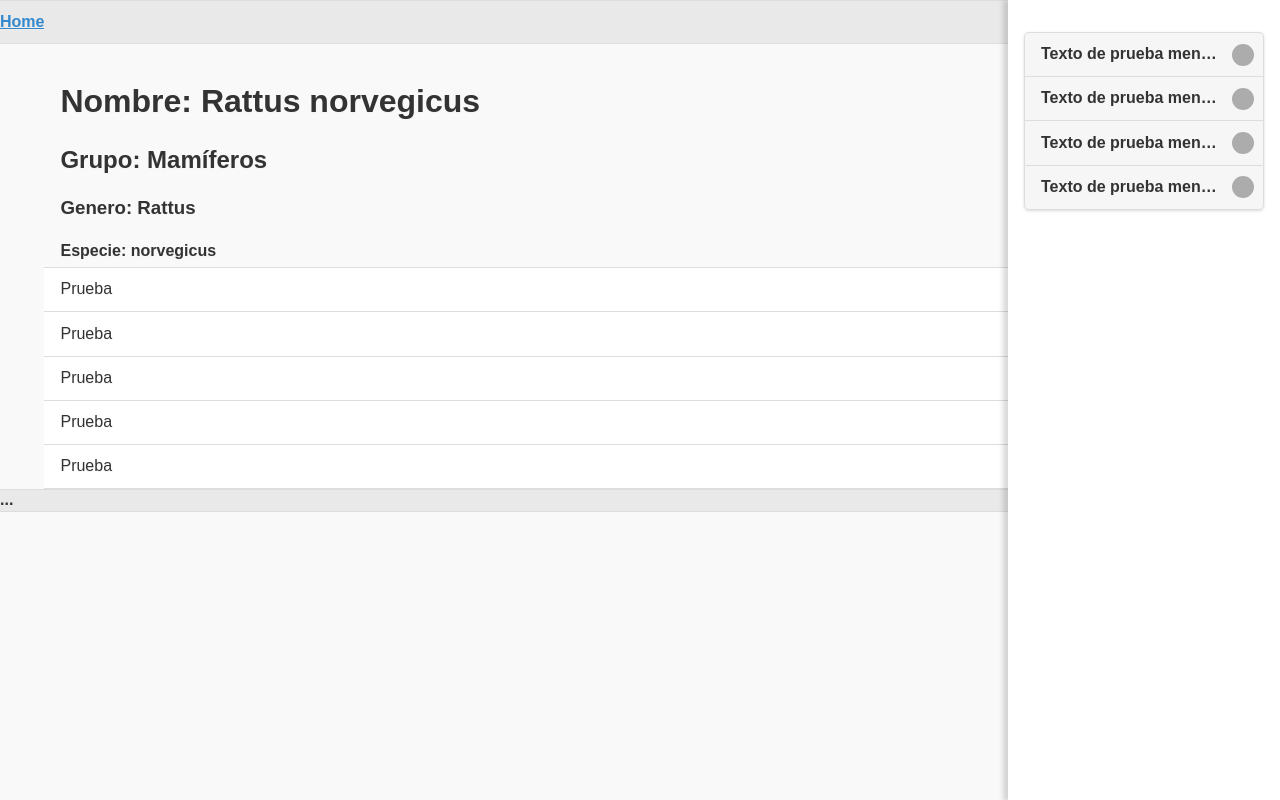
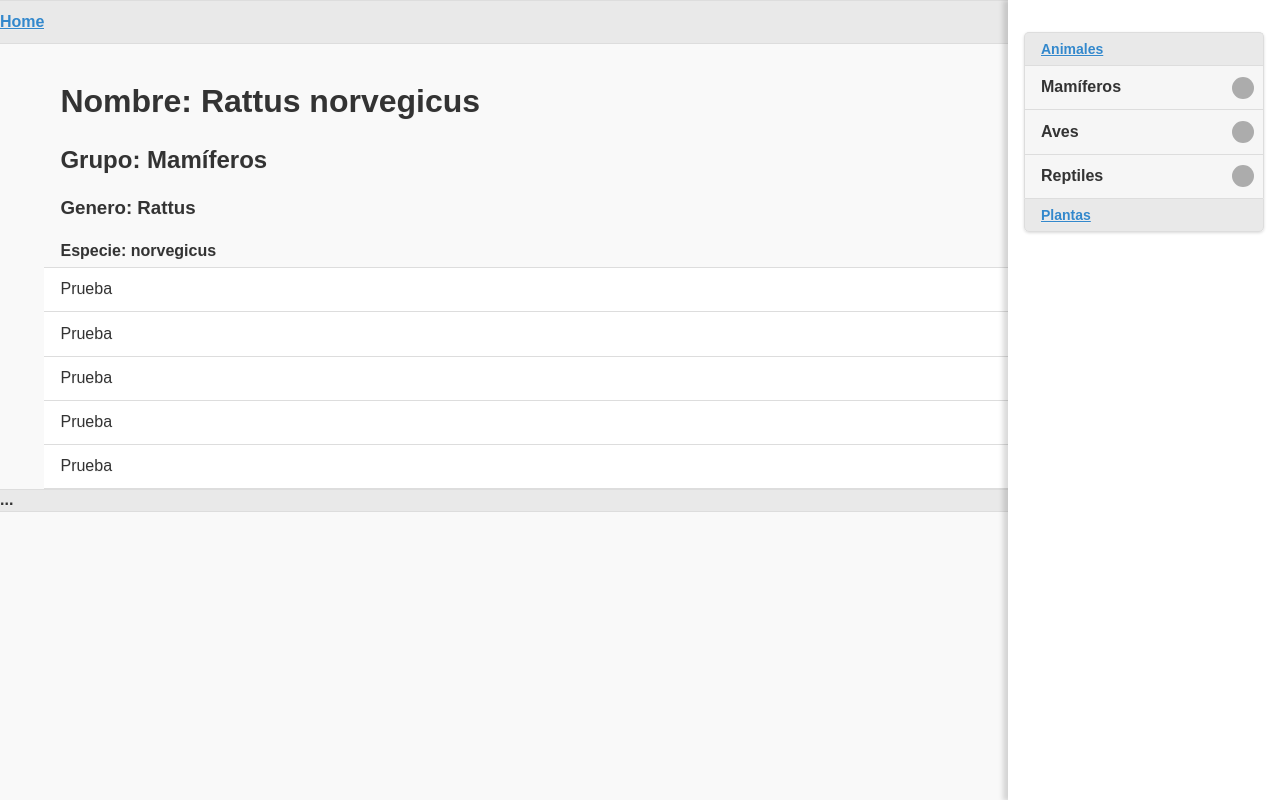
Before and after one commit to tdelatorre/nature-dex, a Django app: template src/nature_dex/templates/file.html in a window 1280 px wide, after a click on "Menu". Run offline with Django 3.2, Linux system fonts and the light colour scheme; the template is opened without the code that fills it, so the values that code supplies are empty.

Commit message:
Add submenu

```diff
--- a/src/nature_dex/templates/base/html.html
+++ b/src/nature_dex/templates/base/html.html
@@ -34,10 +34,11 @@
 
 		<div data-role="panel" id="panelmenu" data-id="panelmenu1" data-position="right" data-position-fixed="true" data-display="overlay">
 			<ul data-role="listview" data-inset="true">
-				<li><a href="#menu" class="panelmenu-link">Texto de prueba menu 1</a></li>
-				<li><a href="#menu" class="panelmenu-link">Texto de prueba menu 2</a></li>
-				<li><a href="#menu" class="panelmenu-link">Texto de prueba menu 3</a></li>
-				<li><a href="#menu" class="panelmenu-link">Texto de prueba menu 4</a></li>
+				<li data-role="list-divider"><a href="#menu" class="panelmenu-link">Animales</a></li>
+                <li><a href="#menu" class="panelmenu-link">Mamíferos</a></li>
+                <li><a href="#menu" class="panelmenu-link">Aves</a></li>
+                <li><a href="#menu" class="panelmenu-link">Reptiles</a></li>
+                <li data-role="list-divider"><a href="#menu" class="panelmenu-link">Plantas</a></li>
 			</ul>
 		</div>
 
```
